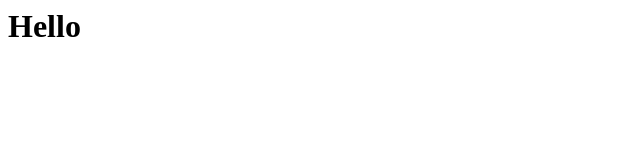
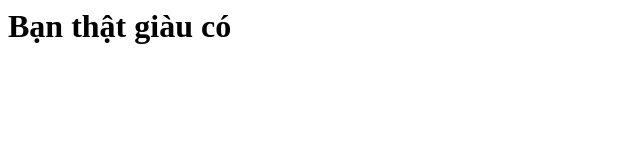
Before and after one commit to nguyenhung-sg-pro/GoogleCheck, a plain HTML site: page index.html in a window 1280 px wide. Shown: the whole page, without its empty margins (0-640 px from the left). Drawn offline with Linux system fonts and the light colour scheme.

Commit message:
Update index.html

```diff
--- a/index.html
+++ b/index.html
@@ -3,6 +3,6 @@
     <title>Chào bạn</title>
   </head>
   <body>
-    <h1>Hello</h1>
+    <h1>Bạn thật giàu có</h1>
   </body>
   </html>
```
